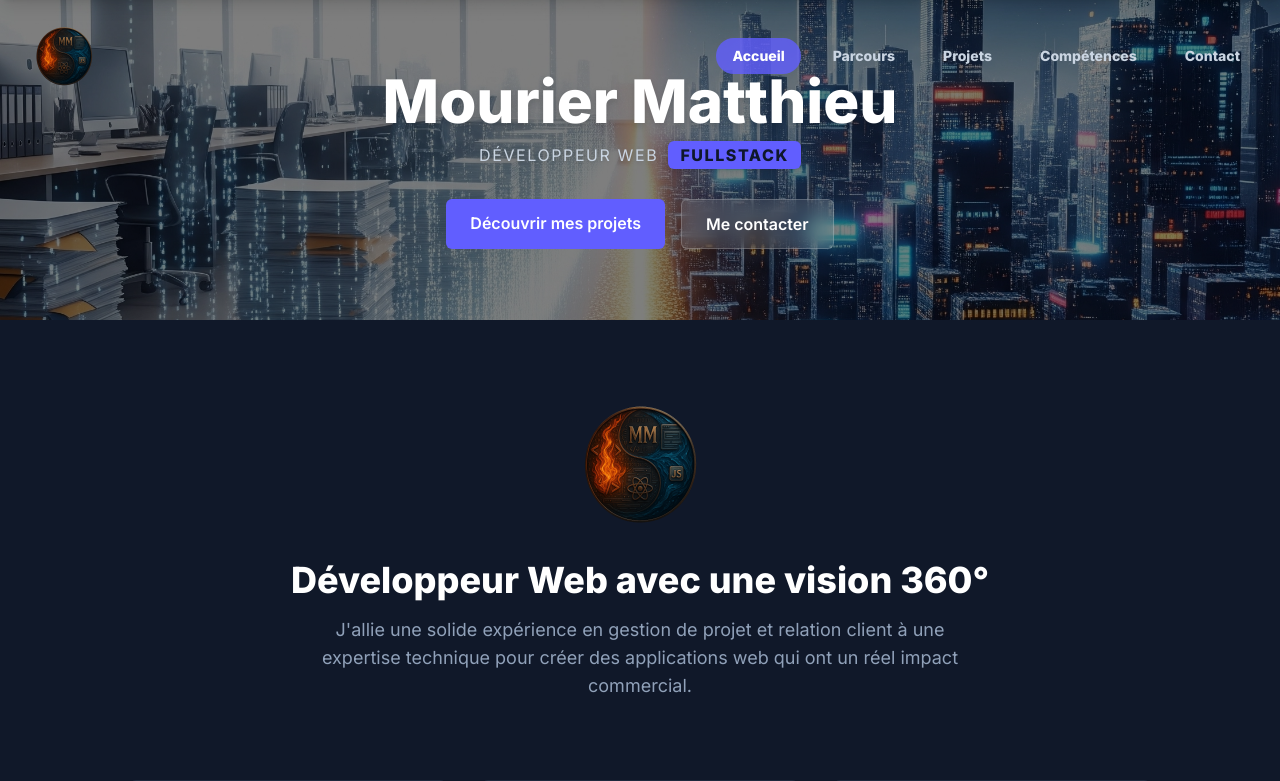
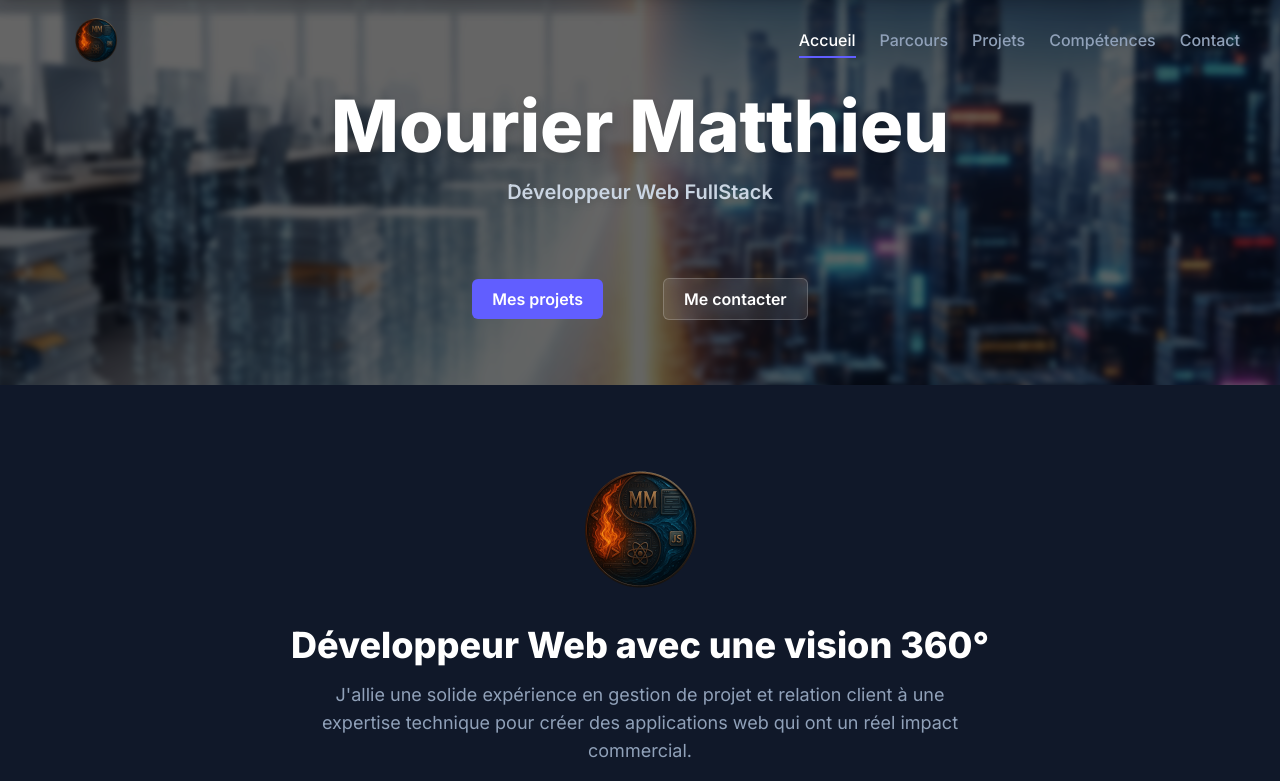
Before and after one commit to Vangelis-26/portofolio, a Next.js app: page / in a window 1280 px wide. Shown: the top 781 px of the page. Built offline with nearby package versions, Linux system fonts and the light colour scheme.

Commit message:
Refactor Footer and Header components; enhance NavLinks for better styling and responsiveness, and implement scroll detection for dynamic header background.

```diff
--- a/src/components/footer/footer.jsx
+++ b/src/components/footer/footer.jsx
@@ -6,18 +6,14 @@ export default function Footer() {
     return (
         <footer id="page-footer" className="w-full border-t border-slate-800 text-slate-400 mt-20">
             <div className="container mx-auto px-4 py-8">
-
                 <div className="flex flex-col md:flex-row items-center gap-8 text-center md:text-left">
-
                     <div className="md:flex-1">
                         <h3 className="font-bold text-lg text-white">Mourier Matthieu</h3>
                         <p className="text-sm mt-1">Développeur web passionné par les solutions modernes.</p>
                     </div>
-
                     <div className="md:flex-1 flex justify-center">
-                        <NavLinks className="flex-col gap-4 md:flex-row" />
+                        <NavLinks variant="footer" className="flex-col md:flex-row" />
                     </div>
-
                     <div className="md:flex-1 flex justify-center md:justify-end">
                         <div className="flex gap-4">
                             <a href="https://github.com/Vangelis-26" target="_blank" rel="noreferrer" aria-label="GitHub" className="hover:text-(--color-border) transition-colors">
@@ -29,7 +25,6 @@ export default function Footer() {
                         </div>
                     </div>
                 </div>
-
                 <div className="border-t border-slate-800 mt-8 pt-6 text-center text-xs">
                     <p>© {new Date().getFullYear()} Mourier Matthieu. Tous droits réservés.</p>
                 </div>
--- a/src/components/header/header.jsx
+++ b/src/components/header/header.jsx
@@ -3,13 +3,56 @@
 import { useState, useEffect, useRef } from 'react';
 import Image from "next/image";
 import Link from "next/link";
+import { usePathname } from 'next/navigation';
 import { FiMenu, FiX } from "react-icons/fi";
 import Cv from '../cv/cv';
-import NavLinks from "../navLinks/navLinks";
 import "../../app/globals.css";
+
+function NavLinks({ className, onLinkClick, isMenuOpen }) {
+  const links = [
+    { href: "/", label: "Accueil" },
+    { href: "/career", label: "Parcours" },
+    { href: "/projects", label: "Projets" },
+    { href: "/skills", label: "Compétences" },
+    { href: "/contact", label: "Contact" },
+  ];
+  const pathname = usePathname();
+
+  return (
+    <ul className={`flex items-center gap-6 text-base font-medium ${className || ''}`}>
+      {links.map((link, index) => {
+        const isActive = pathname === link.href;
+        return (
+          <li
+            key={link.href}
+            className={isMenuOpen ? 'animate-fade-in-up' : ''}
+            style={{ animationDelay: isMenuOpen ? `${index * 100}ms` : '0ms' }}
+          >
+            <Link
+              href={link.href}
+              onClick={onLinkClick}
+              className={`
+                                relative py-2 transition-colors duration-300
+                                ${isActive ? 'text-white' : 'text-slate-400 hover:text-white'}
+                                after:absolute after:left-0 after:bottom-0 after:h-[2px] after:w-full
+                                after:bg-(--color-border) after:origin-center after:transition-transform after:duration-300
+                                ${isActive ? 'after:scale-x-100' : 'after:scale-x-0'}
+                                hover:after:scale-x-100
+                            `}
+            >
+              {link.label}
+            </Link>
+          </li>
+        );
+      })}
+    </ul>
+  );
+}
+
 
 export default function Header() {
   const [isMenuOpen, setIsMenuOpen] = useState(false);
+  const [isNavScrolled, setIsNavScrolled] = useState(false);
   const menuRef = useRef(null);
 
   useEffect(() => {
@@ -26,28 +69,35 @@ export default function Header() {
     };
   }, [isMenuOpen]);
 
+  useEffect(() => {
+    const handleScroll = () => {
+      if (window.scrollY > 10) {
+        setIsNavScrolled(true);
+      } else {
+        setIsNavScrolled(false);
+      }
+    };
+    window.addEventListener('scroll', handleScroll);
+    return () => window.removeEventListener('scroll', handleScroll);
+  }, []);
+
+
   const handleLinkClick = () => {
     setIsMenuOpen(false);
   };
 
   return (
     <>
-      <header className="relative w-full h-64 md:h-80 text-white">
-        <Image
-          src="/banniere.webp"
-          alt="Bannière de la page d'accueil"
-          fill
-          style={{ objectFit: 'cover' }}
-          priority
-        />
-        <div className="absolute inset-0 bg-black/50"></div>
-
-        <div className="relative z-20 p-4 md:p-6">
-          <nav className="flex justify-between items-center">
+      <div className={`
+        w-full sticky top-0 z-30 transition-all duration-300
+        ${isNavScrolled ? 'bg-(--color-background)/80 backdrop-blur-sm border-b border-slate-800' : 'bg-transparent border-b border-transparent'}
+      `}>
+        <div className="px-6 md:px-10">
+          <nav className="flex justify-between items-center py-4">
             <Link
               href="/"
               aria-label="Retour à l'accueil"
-              className="relative block h-10 w-12 md:h-16 md:w-20 transition-transform duration-300 hover:scale-105"
+              className="relative block h-12 w-28 transition-transform duration-300 hover:scale-105"
             >
               <Image
                 src="/logo.webp"
@@ -70,34 +120,47 @@ export default function Header() {
             </button>
           </nav>
         </div>
+      </div>
 
-        <div className="absolute inset-0 z-10 flex items-center justify-center text-center px-4">
+      <header className="relative w-full text-white overflow-hidden -mt-[96px]">
+        <div className="relative w-full h-[45vh] min-h-[400px]">
+          <Image
+            src="/banniere.webp"
+            alt="Bannière de la page d'accueil"
+            fill
+            style={{ objectFit: 'cover' }}
+            priority
+            className="blur-[3px] scale-105"
+          />
+          <div className="absolute inset-0 bg-black/60"></div>
+
+          <div className="absolute inset-0 z-10 flex flex-col items-center justify-center text-center px-4">
             <div className="animate-fade-in-up">
-            <h1 className="text-4xl md:text-6xl font-extrabold drop-shadow-md">
+              <h1 className="mt-10 text-5xl md:text-7xl font-bold drop-shadow-lg">
                 Mourier Matthieu
               </h1>
-            <p className="mt-3 text-base uppercase tracking-widest text-slate-300 drop-shadow-sm" style={{ animationDelay: '200ms' }}>
-              Développeur Web <span className="bg-(--color-border) text-slate-900 font-bold px-3 py-1 rounded-md ml-1">FullStack</span>
+              <p className="mt-4 text-lg md:text-xl font-semibold text-slate-300 drop-shadow-md" style={{ animationDelay: '200ms' }}>
+                Développeur Web FullStack
               </p>
 
               <div
-              className="mt-8 flex justify-center gap-4 animate-fade-in-up"
+                className="mt-14 pt-4 flex flex-col sm:flex-row items-center justify-center gap-15 animate-fade-in-up"
                 style={{ animationDelay: '400ms' }}
               >
                 <Link
                   href="/projets"
-                className="px-6 py-3 rounded-md font-semibold bg-(--color-border) text-white transform transition-transform hover:scale-105"
+                  className="w-full sm:w-auto px-5 py-2 rounded-md font-semibold bg-(--color-border) text-white transform transition-transform hover:scale-105"
                 >
-                Découvrir mes projets
+                  Mes projets
                 </Link>
                 <Link
                   href="/contact"
-                className="px-6 py-3 rounded-md font-semibold bg-white/10 border border-white/20 backdrop-blur-sm transform transition-transform hover:scale-105"
+                  className="w-full sm:w-auto px-5 py-2 rounded-md font-semibold bg-white/10 border border-white/20 backdrop-blur-sm transform transition-transform hover:scale-105"
                 >
                   Me contacter
                 </Link>
               </div>
-
+            </div>
           </div>
         </div>
       </header>
--- a/src/components/navLinks/navLinks.jsx
+++ b/src/components/navLinks/navLinks.jsx
@@ -1,9 +1,9 @@
 "use client";
 
 import Link from 'next/link';
-import { usePathname } from 'next/navigation'; // On importe le hook
+import { usePathname } from 'next/navigation';
 
-export default function NavLinks({ className, onLinkClick, isMenuOpen }) {
+export default function NavLinks({ className, onLinkClick, isMenuOpen, variant = 'header' }) {
     const links = [
         { href: "/", label: "Accueil" },
         { href: "/career", label: "Parcours" },
@@ -11,14 +11,20 @@ export default function NavLinks({ className, onLinkClick, isMenuOpen }) {
         { href: "/skills", label: "Compétences" },
         { href: "/contact", label: "Contact" },
     ];
-
     const pathname = usePathname();
 
+    const baseLinkStyle = "py-2 transition-colors duration-300";
+
+    const headerLinkStyle = `
+        relative after:absolute after:left-0 after:bottom-0 after:h-[2px]
+        after:w-full after:bg-(--color-border) after:origin-center
+        after:transition-transform after:duration-300
+    `;
+
     return (
-        <ul className={`flex items-center gap-4 text-sm font-bold ${className || ''}`}>
+        <ul className={`flex items-center gap-6 text-base font-medium ${className || ''}`}>
             {links.map((link, index) => {
                 const isActive = pathname === link.href;
-
                 return (
                     <li
                         key={link.href}
@@ -29,13 +35,12 @@ export default function NavLinks({ className, onLinkClick, isMenuOpen }) {
                             href={link.href}
                             onClick={onLinkClick}
                             className={`
-                                relative inline-block px-4 py-2
-                                transition-all duration-300 ease-in-out
-                                rounded-full
-                                ${isActive
-                                    ? 'bg-(--color-border)/80 text-white'
-                                    : 'text-slate-300 hover:text-white'
-                                }
+                                ${baseLinkStyle}
+                                ${variant === 'header' ? headerLinkStyle : ''}
+                                ${isActive ? 'text-white' : 'text-slate-400 hover:text-white'}
+                                ${variant === 'header' && !isActive ? 'after:scale-x-0' : ''}
+                                ${variant === 'header' && isActive ? 'after:scale-x-100' : ''}
+                                ${variant === 'header' ? 'hover:after:scale-x-100' : ''}
                             `}
                         >
                             {link.label}
```
Lines whose indentation alone changed are shown as unchanged.
